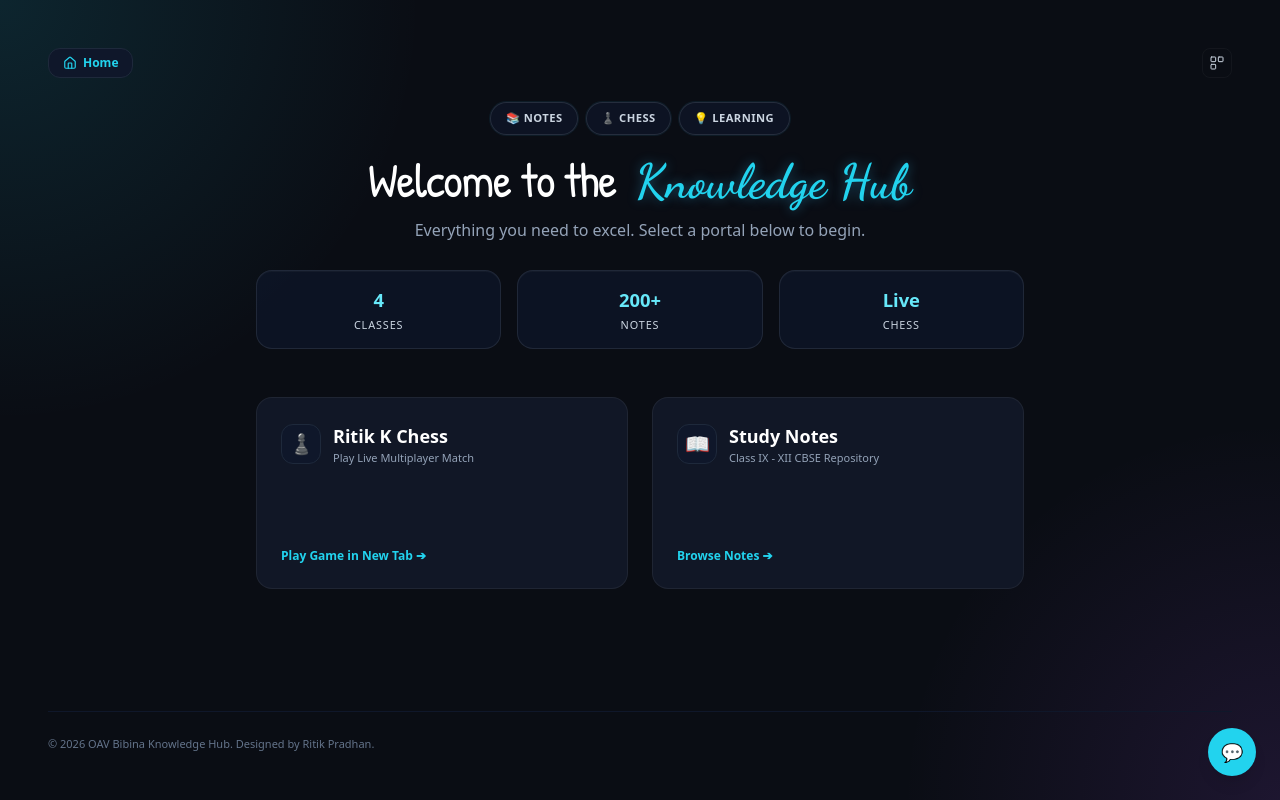
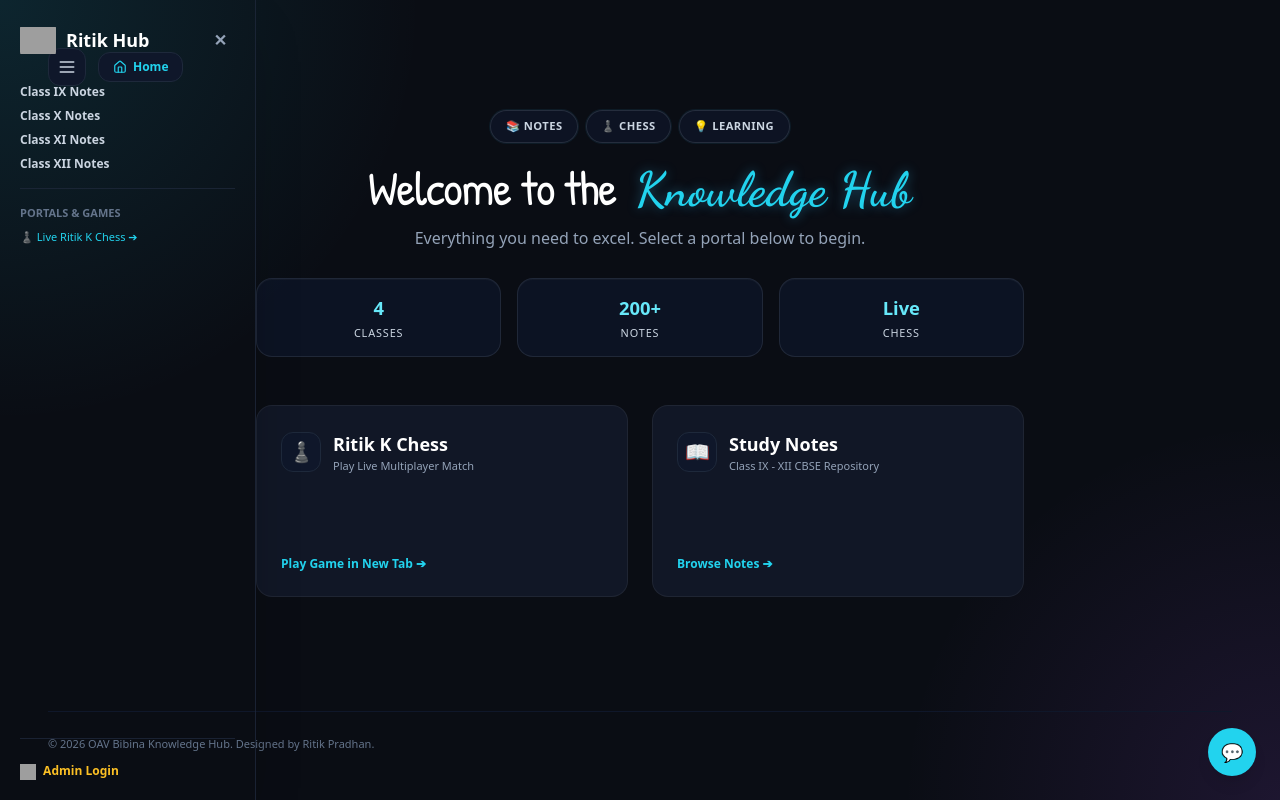
Before and after one commit to ritikpradhan7735-create/oav-knowledge-hub, a website: page public/index.html in a window 1280 px wide. Both pictures are taken after a click on the button "Open sidebar". Drawn offline with nearby package versions, Linux system fonts and the light colour scheme; no server answers; grey boxes are pictures that could not be loaded.

Commit message:
Move sidebar toggle button to top left with auto-slide transition

```diff
--- a/public/index.html
+++ b/public/index.html
@@ -34,23 +34,38 @@
             font-weight: 800;
             color: #ffffff;
         }
+
+        /* Smooth Sliding Left Sidebar Animation */
+        #sidebar {
+            transition: transform 0.3s ease-in-out;
+            position: fixed;
+            top: 0;
+            left: 0;
+            height: 100vh;
+            z-index: 50;
+            transform: translateX(-100%); /* Hidden off-screen on the left */
+        }
+
+        /* Class added when sidebar is open */
+        #sidebar.sidebar-open {
+            transform: translateX(0); /* Slides into view */
+        }
     </style>
 </head>
 
 <body class="bg-siteBg text-slate-100 font-sans min-h-screen flex flex-col md:flex-row antialiased">
 
-    <aside id="sidebar" class="w-full md:w-64 bg-sidebarBg border-r border-slate-800/80 p-5 flex flex-col justify-between shrink-0">
+    <!-- Left Sliding Sidebar (Closes automatically when cursor leaves) -->
+    <aside id="sidebar" onmouseleave="closeSidebarOnLeave()" class="w-64 bg-sidebarBg border-r border-slate-800/80 p-5 flex flex-col justify-between shrink-0 shadow-2xl">
         <div class="space-y-6">
             <div class="flex items-center justify-between">
                 <div class="brand">
                     <img src="logo.png" alt="RK Logo" onerror="this.onerror=null; this.src='https://via.placeholder.com/36?text=RK';">
                     <span>Ritik Hub</span>
                 </div>
-                <div class="flex items-center gap-2">
-                    <button id="sidebar-toggle" onclick="toggleSidebar()" title="Collapse sidebar" class="text-slate-400 hover:text-white p-2 rounded-md hidden md:inline-flex">
-                        <svg xmlns="http://www.w3.org/2000/svg" class="h-5 w-5" viewBox="0 0 20 20" fill="currentColor"><path d="M3 4a1 1 0 011-1h10a1 1 0 011 1v12a1 1 0 01-1 1H4a1 1 0 01-1-1V4z"/><path d="M8 6h6v2H8V6z" fill="#0a0d14"/></svg>
-                    </button>
-                </div>
+                <button onclick="toggleSidebar()" title="Close sidebar" class="text-slate-400 hover:text-white p-2 rounded-md font-bold">
+                    ✕
+                </button>
             </div>
 
             <nav class="space-y-4 text-xs font-semibold">
@@ -77,15 +92,21 @@
         </div>
     </aside>
 
-    <main class="flex-1 p-6 md:p-12 overflow-y-auto flex flex-col justify-between">
+    <main class="flex-1 p-6 md:p-12 overflow-y-auto flex flex-col justify-between w-full">
         <div>
+            <!-- Top Bar with Left 3-Line Button and Home Button -->
             <div class="flex justify-between items-center mb-6">
-                <button onclick="resetToHome()" class="px-3.5 py-1.5 bg-slate-900 border border-slate-800 hover:border-slate-700 text-xs text-cyan-400 font-bold rounded-xl flex items-center gap-1.5">
-                    <i data-lucide="home" class="w-3.5 h-3.5"></i> Home
-                </button>
-                <div class="flex items-center gap-2">
-                    <button id="git-it-btn" onclick="toggleSidebar()" title="Toggle sidebar" class="icon-btn">
-                        <svg xmlns="http://www.w3.org/2000/svg" class="h-4 w-4" viewBox="0 0 24 24" fill="none" stroke="currentColor" stroke-width="1.5" stroke-linecap="round" stroke-linejoin="round"><rect x="3" y="3" width="7" height="7" rx="1"></rect><rect x="14" y="3" width="7" height="7" rx="1"></rect><rect x="3" y="14" width="7" height="7" rx="1"></rect></svg>
+                <div class="flex items-center gap-3">
+                    <!-- 3-Line Hamburger Button on the LEFT -->
+                    <button id="hamburger-menu-btn" onclick="toggleSidebar()" title="Open sidebar" class="p-2 bg-slate-900 border border-slate-800 hover:border-cyan-400 rounded-xl text-slate-300 hover:text-white transition-all">
+                        <svg xmlns="http://www.w3.org/2000/svg" class="h-5 w-5" fill="none" viewBox="0 0 24 24" stroke="currentColor" stroke-width="2">
+                            <path stroke-linecap="round" stroke-linejoin="round" d="M4 6h16M4 12h16M4 18h16" />
+                        </svg>
+                    </button>
+
+                    <!-- Home Button -->
+                    <button onclick="resetToHome()" class="px-3.5 py-1.5 bg-slate-900 border border-slate-800 hover:border-slate-700 text-xs text-cyan-400 font-bold rounded-xl flex items-center gap-1.5">
+                        <i data-lucide="home" class="w-3.5 h-3.5"></i> Home
                     </button>
                 </div>
             </div>
@@ -185,18 +206,18 @@
             <form onsubmit="handleAdminLogin(event)" class="space-y-3 text-xs">
                 <div>
                     <label class="text-slate-400">Username</label>
-                    <input type="text" id="login-user" required placeholder="Username" class="w-full bg-slate-900 border border-slate-800 rounded-lg p-2 text-white">
+                    <input type="text" id="login-user" required placeholder="admin" class="w-full bg-slate-900 border border-slate-800 rounded-lg p-2 text-white">
                 </div>
                 <div>
                     <label class="text-slate-400">Password</label>
-                    <input type="password" id="login-pass" required placeholder="password" class="w-full bg-slate-900 border border-slate-800 rounded-lg p-2 text-white">
+                    <input type="password" id="login-pass" required placeholder="admin123" class="w-full bg-slate-900 border border-slate-800 rounded-lg p-2 text-white">
                 </div>
                 <button type="submit" class="w-full bg-amber-400 text-slate-900 font-bold py-2 rounded-lg">Login as Admin</button>
             </form>
         </div>
     </div>
 
-    <!-- Combined Admin Portal Modal (Upload Note & Create Tournament) -->
+    <!-- Combined Admin Control Panel Modal -->
     <div id="admin-upload-modal" class="fixed inset-0 bg-black/80 backdrop-blur-md z-50 flex items-center justify-center p-4 hidden">
         <div class="bg-cardBg border border-slate-800 rounded-2xl max-w-md w-full p-5 space-y-5 shadow-2xl max-h-[90vh] overflow-y-auto">
             <div class="flex justify-between items-center border-b border-slate-800 pb-2">
@@ -291,11 +312,22 @@
 
         window.onload = function() {
             fetchNotes();
-            try {
-                const collapsed = localStorage.getItem('sidebarCollapsed') === 'true';
-                if (collapsed) document.getElementById('sidebar').classList.add('hidden');
-            } catch (e) {}
         };
+
+        // --- SIDEBAR TOGGLE & AUTO-CLOSE ON MOUSE LEAVE ---
+        function toggleSidebar() {
+            const aside = document.getElementById('sidebar');
+            if (aside) {
+                aside.classList.toggle('sidebar-open');
+            }
+        }
+
+        function closeSidebarOnLeave() {
+            const aside = document.getElementById('sidebar');
+            if (aside) {
+                aside.classList.remove('sidebar-open');
+            }
+        }
 
         // --- PDF MODAL CONTROLS ---
         function openPdfModal(url, title) {
@@ -606,16 +638,6 @@
             }
             chatBox.scrollTop = chatBox.scrollHeight;
         }
-
-        function toggleSidebar() {
-            const aside = document.getElementById('sidebar');
-            const btn = document.getElementById('sidebar-toggle');
-            if (!aside) return;
-            aside.classList.toggle('hidden');
-            const collapsed = aside.classList.contains('hidden');
-            try { localStorage.setItem('sidebarCollapsed', collapsed ? 'true' : 'false'); } catch(e) {}
-            if (btn) btn.title = collapsed ? 'Expand sidebar' : 'Collapse sidebar';
-        }
     </script>
 </body>
 </html>
```
